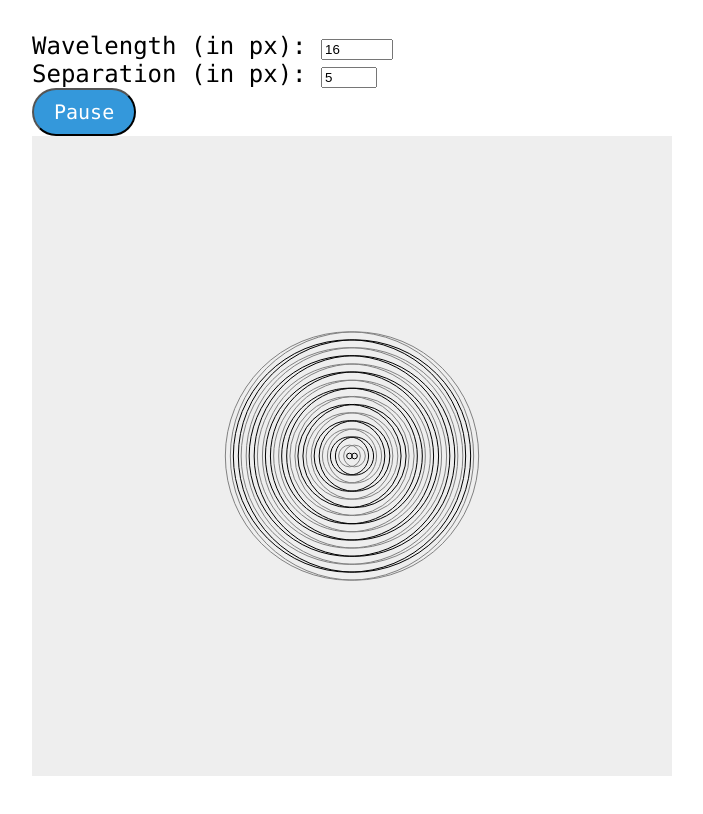
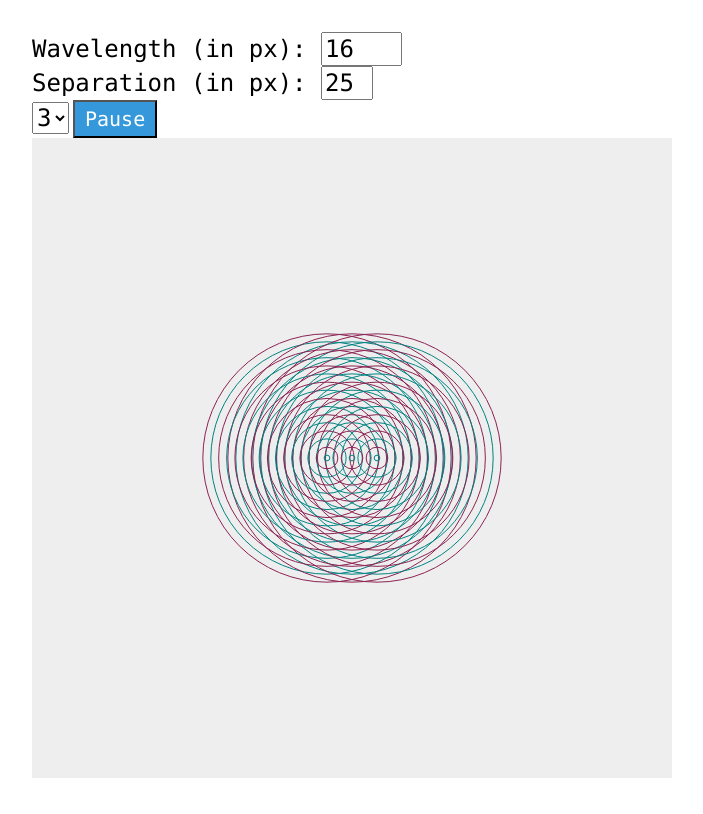
Before and after one commit to oliverpierson/oliverpierson.github.io, a plain HTML site: page main.html in a window 1280 px wide. Shown: the whole page, without its empty margins (8-711 px from the left). Drawn offline with Linux system fonts and the light colour scheme.

Commit message:
a good working prototype thats ready for code cleanup.

```diff
--- a/main.css
+++ b/main.css
@@ -9,20 +9,26 @@ canvas {
     background: #EEE;
 }
 
-.entrybox {
+input {
+    font-family: Monaco;
+    font-size: 24px;
+}
+
+.entrybox, select {
     font-family: Monaco;
     font-size: 24px;
 }
 
 .btn {
-  -webkit-border-radius: 28;
+/*  -webkit-border-radius: 28;
   -moz-border-radius: 28;
-  border-radius: 28px;
+  border-radius: 28px;*/
   font-family: Monaco;
   color: #ffffff;
   font-size: 20px;
   background: #3498db;
-  padding: 10px 20px 10px 20px;
+  /*padding: 10px 20px 10px 20px;*/
+  padding: 5px 10px 5px 10px;
   text-decoration: none;
 }
 
--- a/main.html
+++ b/main.html
@@ -10,8 +10,12 @@
             <input name="wavelength" type="number" min="0" max="1000" id="wavelength" value="16"></input>
         </div>
         <div class="entrybox">Separation (in px):
-            <input name="separation" type="number" min="0" max="50" id="separation" value="5"></input>
+            <input name="separation" type="number" min="0" max="50" id="separation" value="25" onkeypress="updateSources()"></input>
         </div>
+        <select id="numOfSources" type="number">
+            <option value=3>3</option>
+            <option value=2>2</option>
+        </select>
         <button id="pause" class="btn" onclick="playOrPause()">Pause</button>
         <canvas id="stage" width="640" height="640">
         </canvas>
--- a/main.js
+++ b/main.js
@@ -1,3 +1,7 @@
+// requestAnimationFrame polyfill by Erik Möller. fixes from Paul Irish and Tino Zijdel
+// http://paulirish.com/2011/requestanimationframe-for-smart-animating/
+// http://my.opera.com/emoller/blog/2011/12/20/requestanimationframe-for-smart-er-animating
+// MIT license
 (function() {
     var lastTime = 0;
     var vendors = ['ms', 'moz', 'webkit', 'o'];
@@ -26,8 +30,10 @@
     console.log('requestAnimationFrame initialized for: ' + vendors[x]);
 }());
 
+
+
+
 var paused = false;
-var lastPausedTime = 0.0
 function playOrPause() {
     paused = !paused;
     if ( paused ) {
@@ -38,79 +44,44 @@ function playOrPause() {
         startAnimation();
     }
 }
+var updateSources;
 
 var radii = [0.0];
 function startAnimation() {
     var canvas = document.getElementById('stage');
     var ctx = canvas.getContext('2d');
 
-    var centerX = 320;
-    var centerY = 320;
+    var centerX = canvas.width/2;
+    var centerY = canvas.height/2;
     var separation = Number(document.getElementById('separation').value);
-
+    var numOfSources = Number(document.getElementById('numOfSources').value);
+    var sources = [];
+    updateSources = function() {
+        sources = [];
+        numOfSources = Number(document.getElementById('numOfSources').value);
+        separation = Number(document.getElementById('separation').value);
+        for ( var i = 0; i < numOfSources; i++ ) {
+            sources.push(centerX - (Math.floor(numOfSources/2) - i)*separation)
+        }
+    };
+    updateSources();
     var prevTimeStamp = 0.0;
     var timeOfLastFront = 0.0;
     var c = 25; // wave speed in px per second
-    //var wavelength = 16; // in px
     var wavelength = Number(document.getElementById('wavelength').value);
     var T = wavelength/c;
-    var startTime = false;
 
-
-    function drawWaveCrestAndTrough(i, time) {
-        var radius = radii[i];
-        if (radius <= Math.sqrt(2)*(canvas.width/2 + +separation + +wavelength) ) {
-            ctx.beginPath();
-            ctx.arc(centerX + separation/2, centerY, radius, 0, Math.PI*2, true);
-            ctx.closePath();
-            ctx.strokeStyle='grey';
-            ctx.stroke();
-            ctx.beginPath();
-            ctx.arc(centerX - separation/2, centerY, radius, 0, Math.PI*2, true);
-            ctx.closePath();
-            ctx.strokeStyle='grey';
-            ctx.stroke();
-
-            radius = radii[i] - wavelength/2;
-            if ( radius > 0 ) {
-                ctx.beginPath();
-                ctx.arc(centerX + separation/2, centerY, radius, 0, Math.PI*2, true);
-                ctx.closePath();
-                ctx.strokeStyle='black';
-                ctx.stroke();
-                ctx.beginPath();
-                ctx.arc(centerX - separation/2, centerY, radius, 0, Math.PI*2, true);
-                ctx.closePath();
-                ctx.strokeStyle='black';
-                ctx.stroke();
-            }
-            radii[i] += c*time/1000;
-        } else {
-            if (i == 0) {
-                radii.shift();
-            } else { console.log('radius error.'); }
-        }
+    function drawCircle(x, y, radius, color) {
+        ctx.beginPath();
+        ctx.arc(x, y, radius, 0, Math.PI*2, true);
+        ctx.closePath();
+        ctx.strokeStyle=color;
+        ctx.stroke();
     }
-
-    function drawWaveTrough(i, time) {
-        var radius = radii[i] - wavelength/2;
-        if (radius <= Math.sqrt(2)*(canvas.width/2) && radius > 0) {
-            ctx.beginPath();
-            ctx.arc(centerX + separation/2, centerY, radius, 0, Math.PI*2, true);
-            ctx.closePath();
-            ctx.strokeStyle='black';
-            ctx.stroke();
-            ctx.beginPath();
-            ctx.arc(centerX - separation/2, centerY, radius, 0, Math.PI*2, true);
-            ctx.closePath();
-            ctx.strokeStyle='black';
-            ctx.stroke();
-        }
-    }
-
 
     function animate(timeStamp) {
         requestID = requestAnimationFrame(animate);
+        updateSources();
         if ( prevTimeStamp <= 0.0 ) {
             prevTimeStamp = timeStamp;
             timeOfLastFront = timeStamp;
@@ -129,8 +100,14 @@ function startAnimation() {
         T = wavelength/c;
         separation = document.getElementById('separation').value;
         for (var i = 0; i < radii.length; ++i) {
-            drawWaveCrestAndTrough(i, timeElapsed);
-            //drawWaveTrough(i, timeElapsed);
+            for ( var j = 0; j < numOfSources; ++j ) {
+                drawCircle(sources[j], centerY, radii[i], '#8b2252');
+                if ( radii[i] > wavelength/2 )
+                    drawCircle(sources[j], centerY, radii[i] - wavelength/2, '#008282');
+            }
+            radii[i] += c*timeElapsed/1000;
+            if ( radii[i] >=  Math.sqrt(2)*(canvas.width/2 + numOfSources*separation + +wavelength) )
+                radii.shift();
         }
         if ( radii.length == 0 ) cancelAnimationFrame(requestID);
         if ( paused ) {
```
